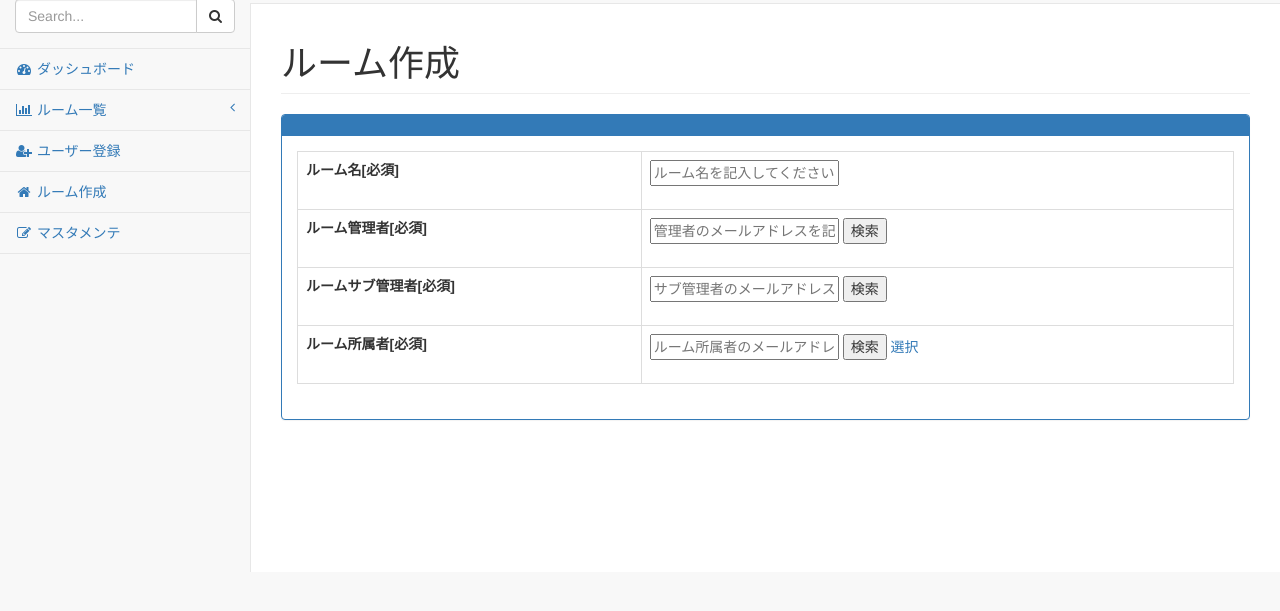
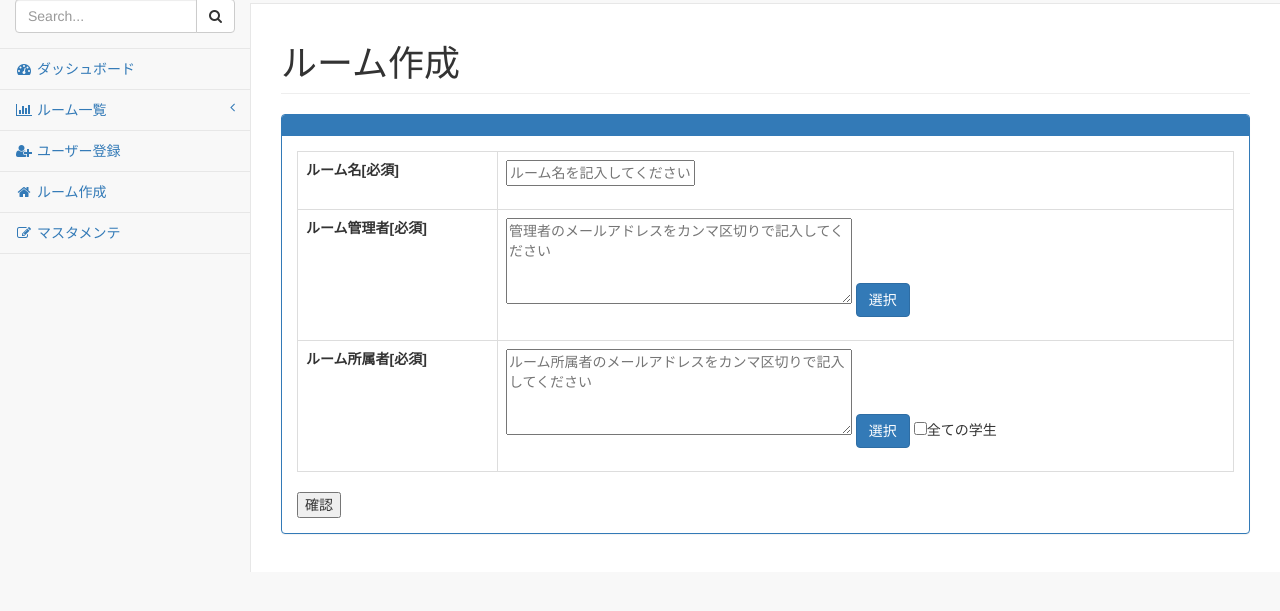
Before and after one commit to nishino-naoyuki/AsoBBS, a Spring app: template asobbs/src/main/resources/templates/input_room.html in a window 1280 px wide. Shown: the part 67-678 px from the top of the page. Run offline with Thymeleaf, Linux system fonts and the light colour scheme; the template is opened without the code that fills it, so the values that code supplies are empty; some libraries are stand-ins or nearby versions.

Commit message:
2019/2/8作業分

```diff
--- a/asobbs/src/main/resources/templates/input_room.html
+++ b/asobbs/src/main/resources/templates/input_room.html
@@ -11,7 +11,7 @@
 
     <title>ルーム作成ダイアログ</title>
 
-	<meta id="parent" th:replace="/header/include1">
+	<meta  th:replace="/header/include1">
 
     <!-- HTML5 Shim and Respond.js IE8 support of HTML5 elements and media queries -->
     <!-- WARNING: Respond.js doesn't work if you view the page via file:// -->
@@ -66,6 +66,7 @@
                         </div>
 		               	<div class="panel-body">
 		               		<div class="table-responsive">
+		               			<form action="" method="POST" >
 		               			<table class="table table-bordered table-hover" id="form">
 		               				<tbody>
 	                                	<tr>
@@ -80,17 +81,9 @@
 	                                		<th>ルーム管理者[必須]</th>
 	                                		<td>
 	                                		<div class="form-group">
-							                    <input type="text" name="roomadmin" class="typeahead" placeholder="管理者のメールアドレスを記入してください" >
-	                                			<input type="button" name="search_admin" value="検索">
-	                                		</div>
-	                                		</td>
-	                                	</tr>
-	                                	<tr>
-	                                		<th>ルームサブ管理者[必須]</th>
-	                                		<td>
-	                                		<div class="form-group">
-							                    <input type="text" name="roomsubadmin" class="typeahead" placeholder="サブ管理者のメールアドレスを記入してください" >
-	                                		 	<input type="button" name="search_subadmin" value="検索">
+	                                			<textarea name="roomadmin" rows="4" cols="40"  id="roomadmin" placeholder="管理者のメールアドレスをカンマ区切りで記入してください"></textarea>
+	                                			<button class="form-control-sm bg-default btn btn-primary" id="empchange1"
+                    															data-toggle="modal" data-target="#modal-emp-select" data-param="admin" >選択</button>
 	                                		</div>
 	                                		</td>
 	                                	</tr>
@@ -98,32 +91,53 @@
 	                                		<th>ルーム所属者[必須]</th>
 	                                		<td>
 	                                		<div class="form-group">
-							                    <input type="text" name="roombelong" class="typeahead" placeholder="ルーム所属者のメールアドレスをカンマ区切りで記入してください" >
-	                                			<input type="button" name="search_belong" value="検索">
-	                                			<a class="form-control-sm bg-default" id="empchange"
-                    data-toggle="modal" data-target="#modal-emp-select">選択</a>
+	                 							<textarea name="roombelong" rows="4" cols="40"  id="roombelong" placeholder="ルーム所属者のメールアドレスをカンマ区切りで記入してください"></textarea>
+	                                			<button class="form-control-sm bg-default btn btn-primary" id="empchange3"
+                    															data-toggle="modal" data-target="#modal-emp-select" data-param="user" >選択</button>
+	                                			<input type="checkbox" name="all_student" value="all">全ての学生
 	                                		</div>
 	                                		</td>
 	                                	</tr>
 		               				</tbody>
 		               			</table>
+		               			<input type="submit" value="確認">
+		               			</form>
 		               		</div>
 		               	</div>
                     </div>
                 </div>
             </div>
         </div>
-	<div id="parent" th:replace="/header/include2"></div>
-	<meta id="parent" th:replace="/header/datatable">
+	<div th:replace="/header/include2"></div>
+	<div  th:replace="/header/datatable"></div>
 	<div th:replace="input_room_select_dlg::modalempselect"></div>
         <!-- /#page-wrapper -->
  <script>
 
  $(document).on("click","#btn-modalemp-select", function() {
-	 alert("btn-modalemp-select");
-     //$('#username').val(modalempdata.username);
-     //$('#email').val(modalempdata.email);
-     $('#modal-emp-select').modal('hide');
+
+	 	var type = $(this).data("kind");
+	 	var targetDisp;
+	 	//alert(type);
+	 	//管理者、サブ管理者、所属の３つのうちどれをクリックされたか
+	 	if(  type =="select-btn-admin" ){
+	 		targetDisp = $("#roomadmin");
+	 	}else{
+	 		targetDisp = $("#roombelong");
+	 	}
+     	//現在の値を取得
+     	var member = targetDisp.val();
+
+		$(".check_user").each(function(){
+			if( $(this).prop( 'checked' ) ){
+				//alert($(this).parent().parent().find(".nickname").text());
+				member = member + $(this).parent().parent().find(".mail").text()+",";
+			}
+		});
+		//表示を更新
+		targetDisp.val(member);
+		//モーダルを閉じる
+     	$('#modal-emp-select').modal('hide');
  });
 
  </script>
--- a/asobbs/src/main/resources/templates/input_room_select_dlg.html
+++ b/asobbs/src/main/resources/templates/input_room_select_dlg.html
@@ -75,12 +75,13 @@
 			                                <th>学年</th>
 			                                <th>学籍番号</th>
 			                                <th>名前</th>
+			                                <th>メール</th>
 			                            </tr>
 			                       </thead>
 			                       <tbody>
 			                       </tbody>
 			               	</table>
-			               	<button type="button" class="btn btn-primary" id="btn-modalemp-select">選択</button>
+			               	<button type="button" class="btn btn-primary" id="btn-modalemp-select" data-kind="select-btn" >選択</button>
 			               	<button type="button" class="btn btn-primary" data-dismiss="modal">閉じる</button>
 
 		               	</div>
@@ -120,6 +121,7 @@
                     { data: "grade" },
                     { data: "studentNo" },
                     { data: "nickname" },
+                    { data: "mailadress",className:"mail" },
                 ]
 			});
 		})
@@ -132,12 +134,27 @@
 			});
 		})
 
+		//モーダルの表示時
+		$("#modal-emp-select").on('show.bs.modal', function (event) {
+			var button = $(event.relatedTarget) //モーダルを呼び出すときに使われたボタンを取得
+			 var param = button.data('param') //data-param の値を取得
+			 //alert(param);
+
+			var selectButton = $("#btn-modalemp-select");
+			var kind = selectButton.data("kind");
+			selectButton.data("kind","select-btn-"+param);
+			$(".check_user").each(function(){
+				$(this).prop( 'checked', false );
+			});
+			 //選択ボタンのIDを変更する
+			 //$(".modal_user_select").prop("id","btn-modalemp-select-"+param);
+			 //alert($(".modal_user_select").prop("id"));
+		})
 
 
 	</script>
 </div>
 </div>
-	<div id="parent" th:replace="/header/include2"></div>
 </body>
 
 </html>
```
Also changed, not shown: 1 other file.
